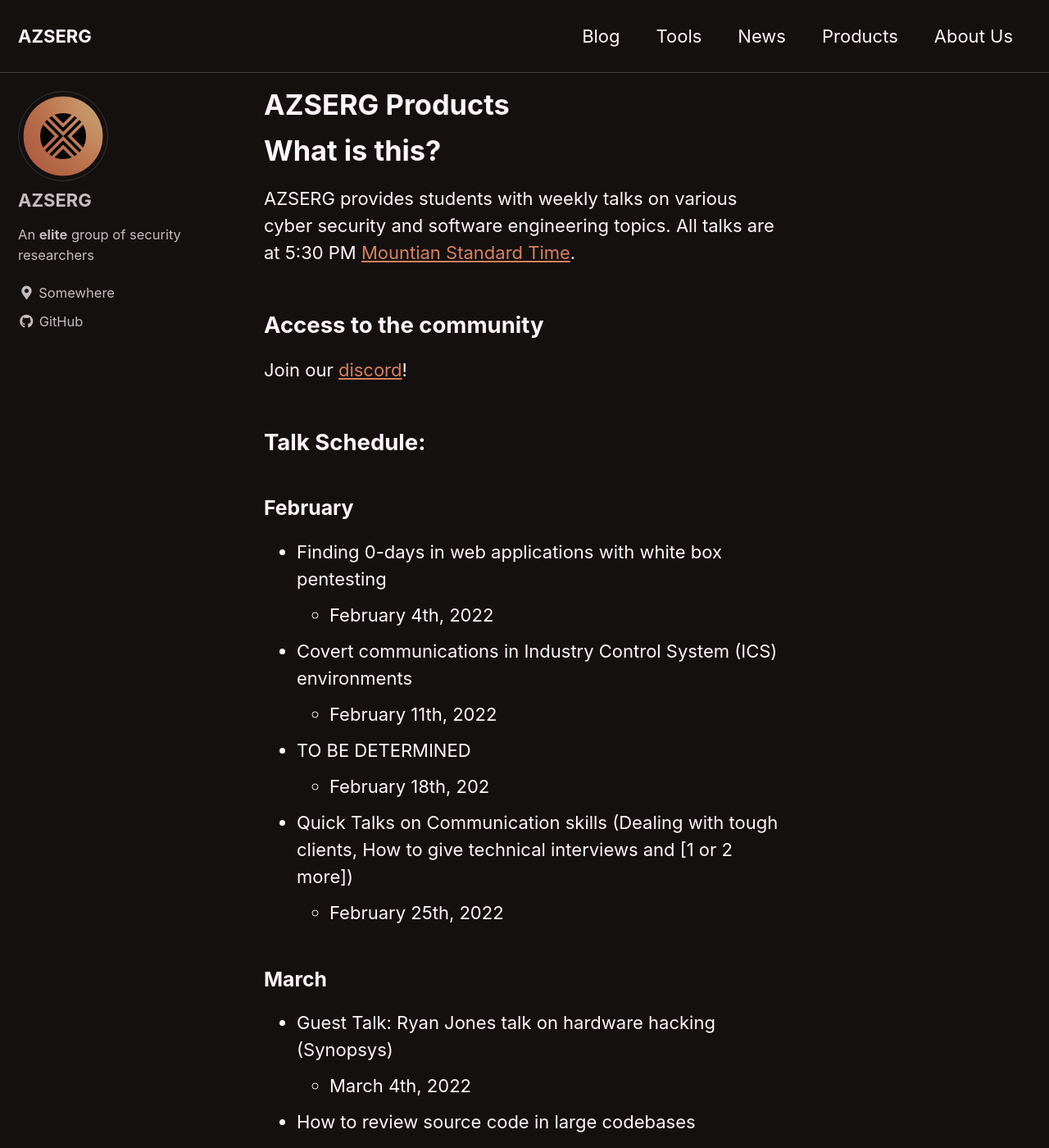
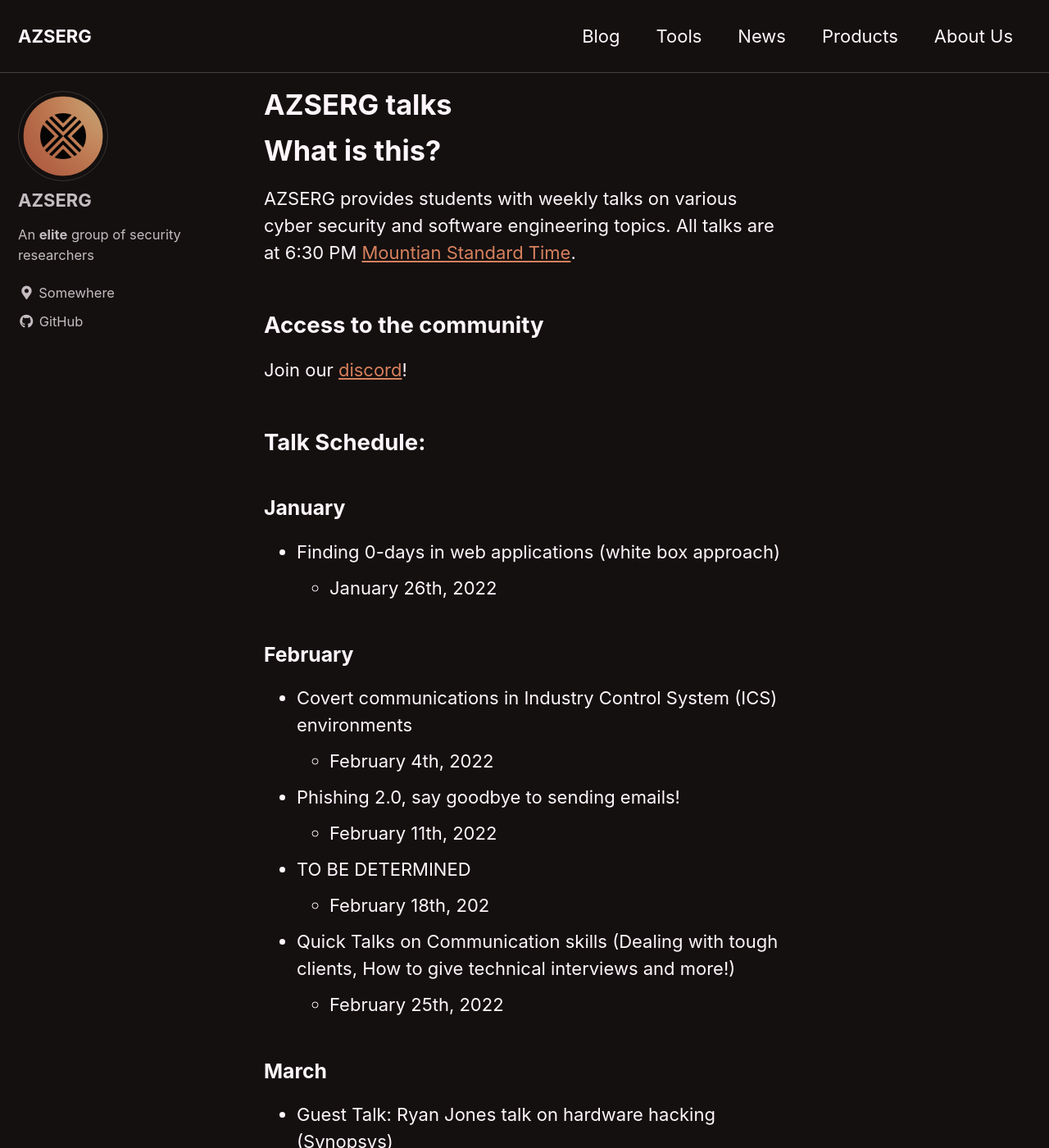
Before and after one commit to AZSERG/AZSERG.github.io, a Jekyll site: the page built from _pages/talks.md, in a window 1280 px wide and 1400 px high. Shown: the whole window at 82% size. Built offline with Jekyll 4.4.1, drawn with Linux system fonts in a browser that asks for light colours; cached includes are drawn as plain includes.

Commit message:
Updating name to talks and fixing them around

```diff
--- a/_pages/products.md
+++ b/_pages/talks.md
@@ -1,12 +1,12 @@
 ---
-permalink: /products/
-title: "AZSERG Products"
+permalink: /talks/
+title: "AZSERG talks"
 author_profile: true
 layout: tag
 ---
 
 # What is this?
-AZSERG provides students with weekly talks on various cyber security and software engineering topics.  All talks are at 5:30 PM [Mountian Standard Time](https://savvytime.com/converter/mst-to-pt-cdt).
+AZSERG provides students with weekly talks on various cyber security and software engineering topics.  All talks are at 6:30 PM [Mountian Standard Time](https://savvytime.com/converter/mst-to-pt-cdt).
 
 
 ## Access to the community
@@ -16,14 +16,18 @@ Join our [discord](https://discord.gg/cXukpqt7JN)!
 
 ## Talk Schedule:
 
+### January
+* Finding 0-days in web applications (white box approach)
+    * January 26th, 2022
+
 ### February
-* Finding 0-days in web applications with white box pentesting
+* Covert communications in Industry Control System (ICS) environments
     * February 4th, 2022
-* Covert communications in Industry Control System (ICS) environments
+* Phishing 2.0, say goodbye to sending emails!
     * February 11th, 2022
 * TO BE DETERMINED
     * February 18th, 202
-* Quick Talks on Communication skills (Dealing with tough clients, How to give technical interviews and [1 or 2 more])
+* Quick Talks on Communication skills (Dealing with tough clients, How to give technical interviews and more!)
     * February 25th, 2022
 
 ### March
```
